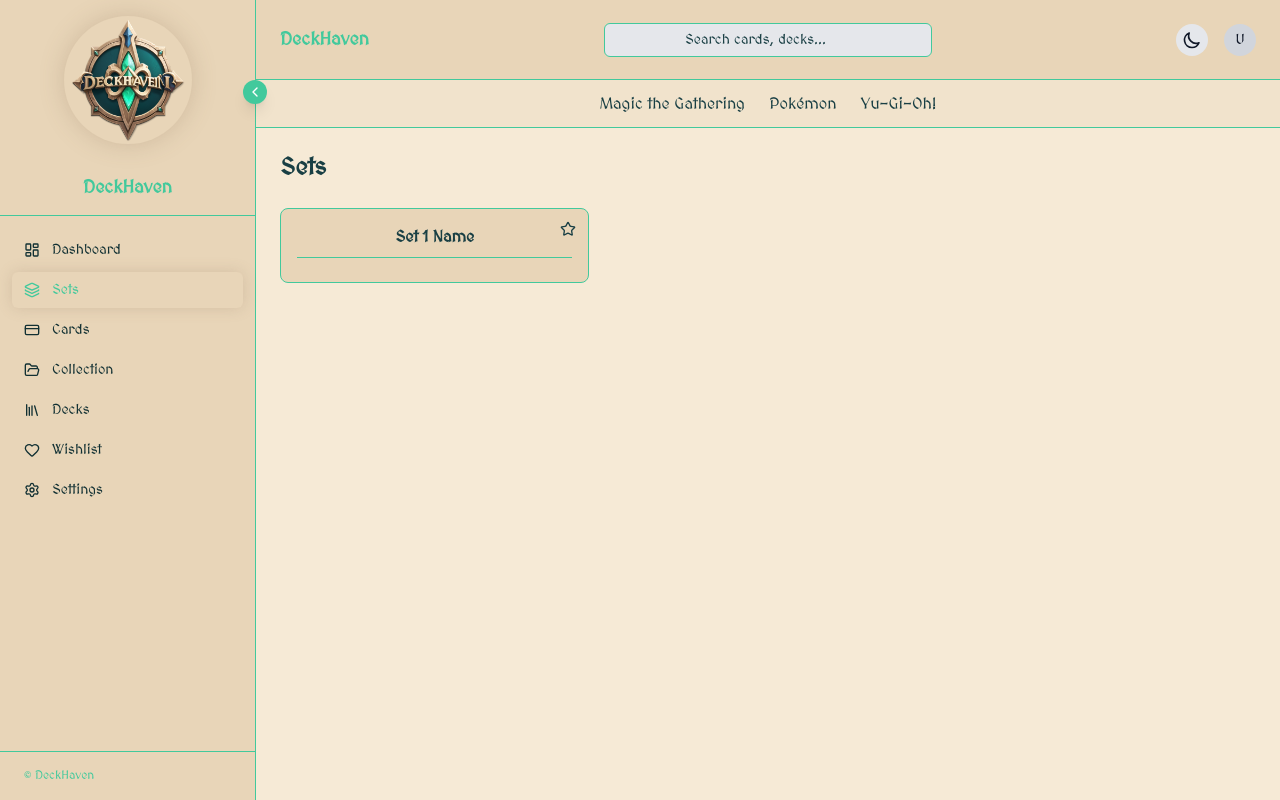
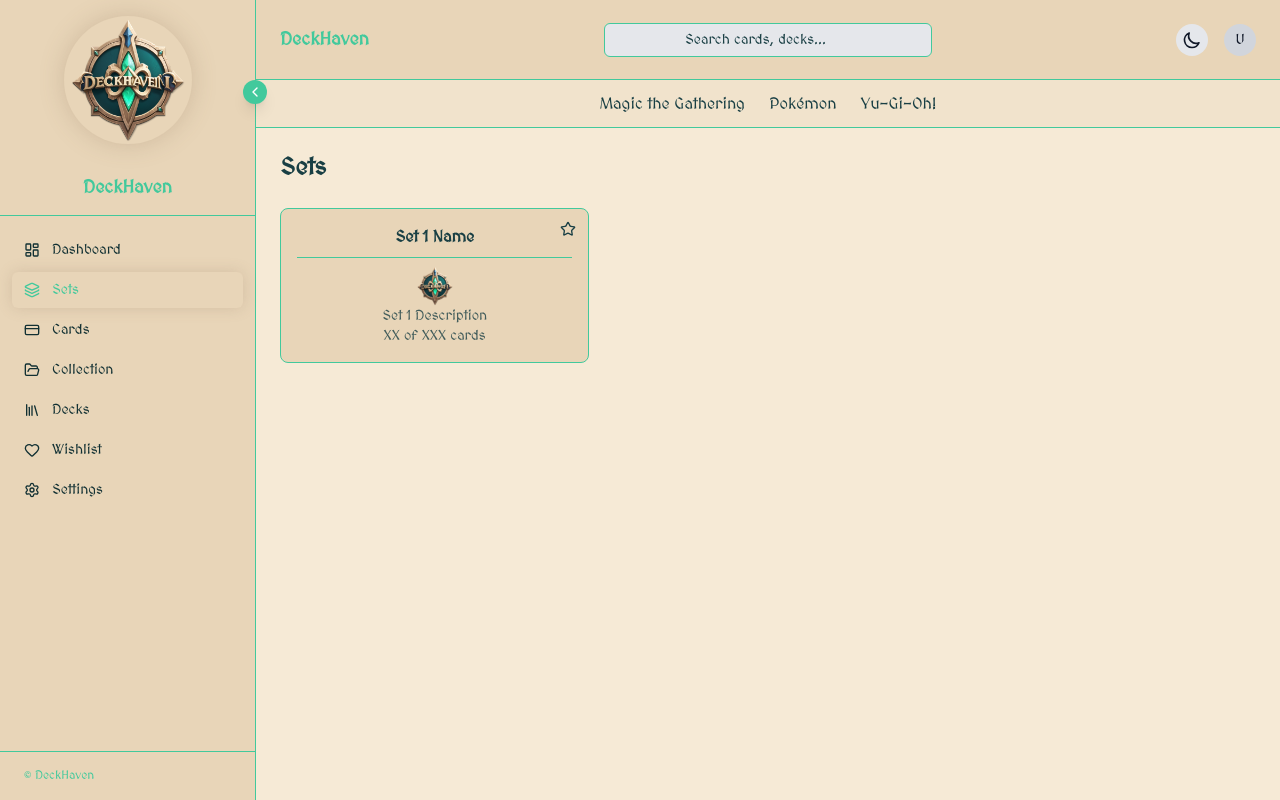
Before and after one commit to Christopher-Holland/DeckHaven, a Next.js app: page /sets in a window 1280 px wide. Built offline with nearby package versions, Linux system fonts and the light colour scheme.

Commit message:
Cosmetic changes to Sets page

```diff
--- a/app/sets/page.tsx
+++ b/app/sets/page.tsx
@@ -49,11 +49,12 @@ export default function Sets() {
                         aria-label="Favorite set"
                     >
                         <StarIcon
-                            className="w-4 h-4"
-                            style={{
-                                fill: isFavorited ? 'rgb(250 204 21)' : 'none',
-                                color: isFavorited ? 'rgb(250 204 21)' : 'currentColor',
-                            }}
+                            className={`
+                                w-4 h-4
+                                ${isFavorited
+                                    ? 'fill-[#42c99c] text-[#42c99c] dark:fill-yellow-300 dark:text-yellow-300'
+                                    : 'fill-none text-current'}
+  `}
                         />
                     </button>
 
@@ -64,6 +65,18 @@ export default function Sets() {
                             Set 1 Name
                         </h3>
                     </div>
+                    <img
+                        src="/images/DeckHaven-Shield.png"
+                        alt="Set 1"
+                        className="w-10 h-10 mx-auto"
+                    />
+
+                    <p className="text-sm opacity-80 text-center">
+                        Set 1 Description
+                    </p>
+                    <p className="text-sm opacity-80 text-center">
+                        XX of XXX cards
+                    </p>
                 </div>
             </section>
         </main>
```
